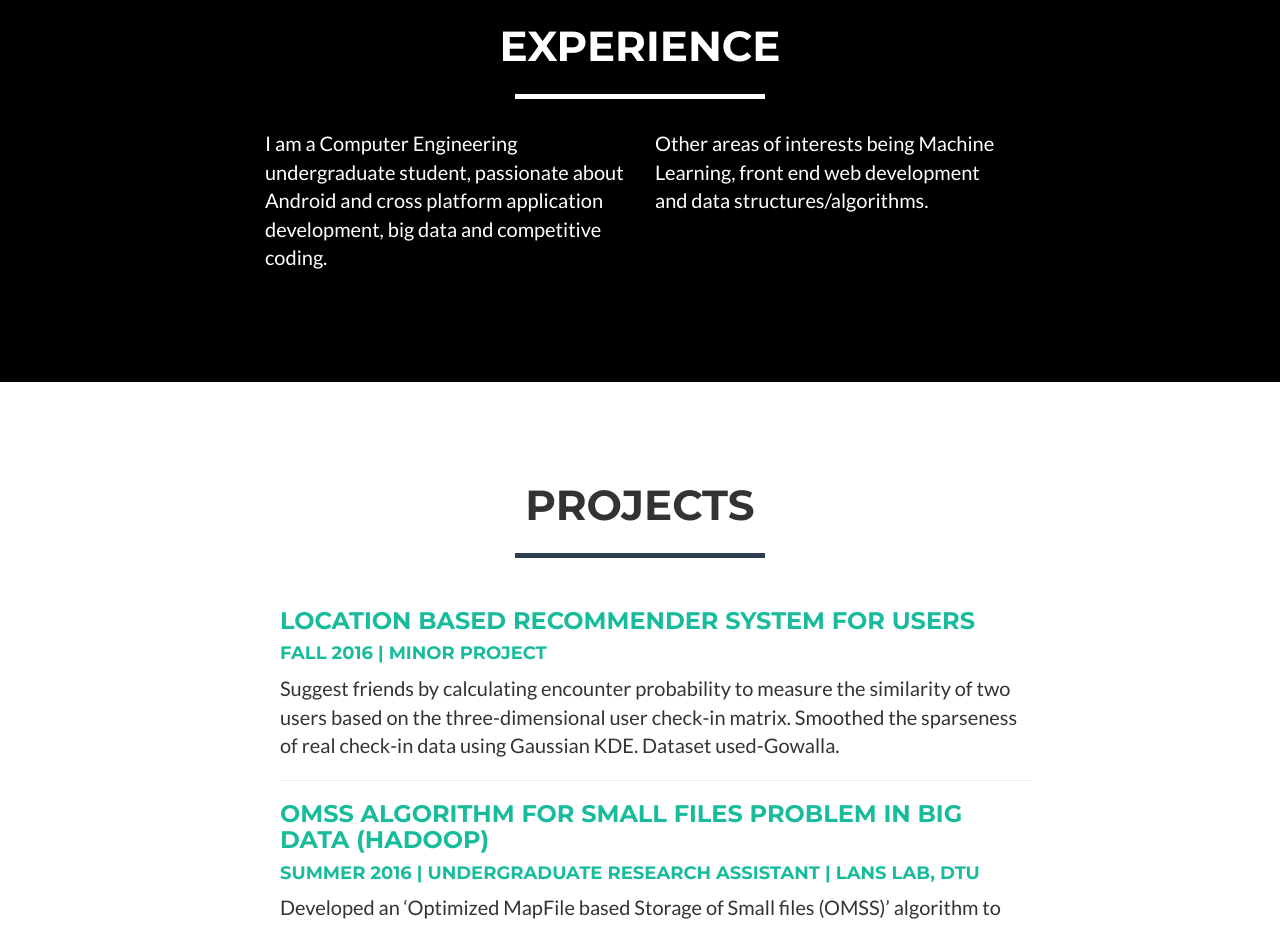
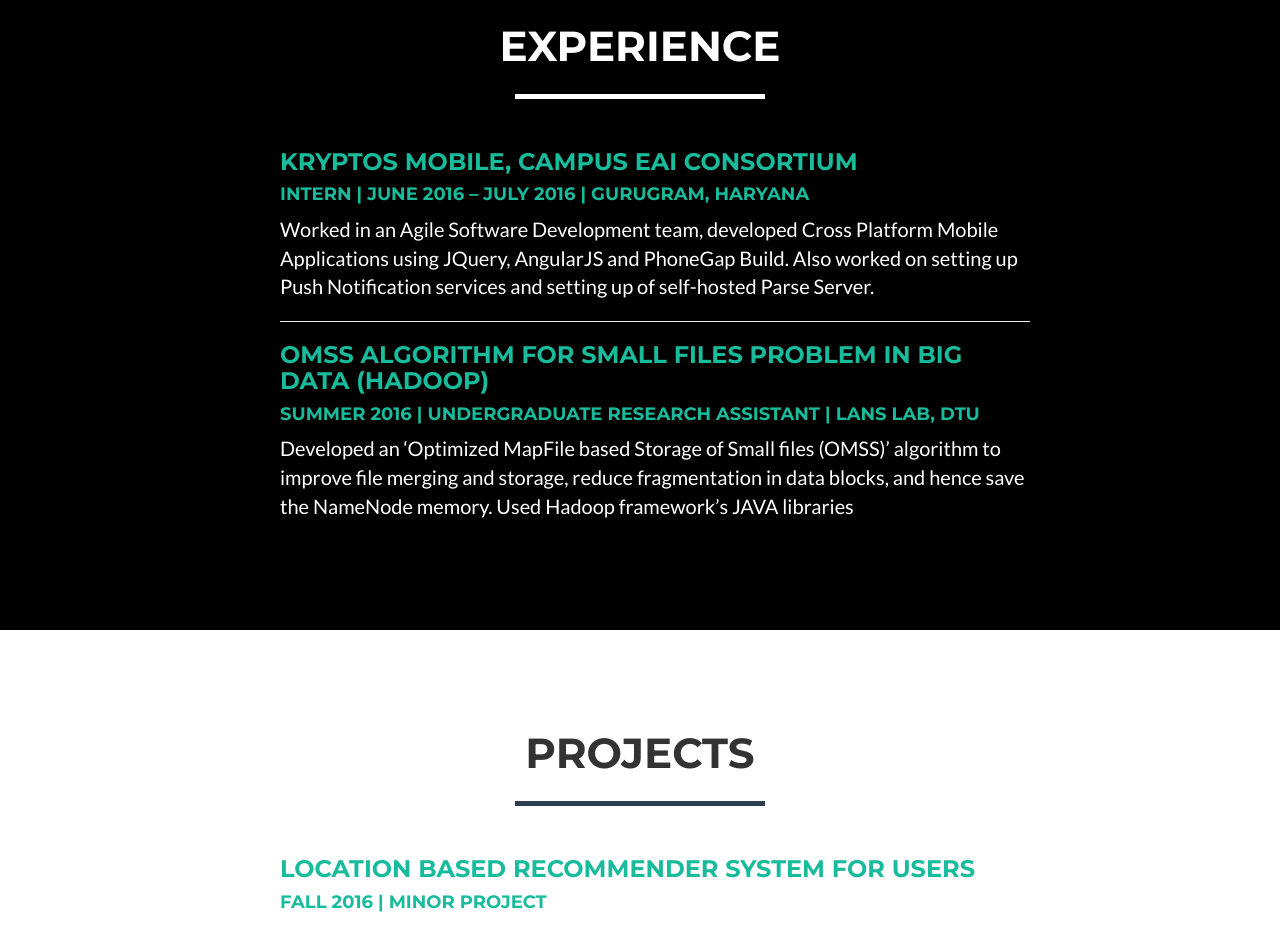
Before and after one commit to himanshumangla/himanshumangla.github.io, a website: page index.html in a window 1280 px wide. Shown: the part 2020-2949 px from the top of the page. Drawn offline with nearby package versions, Linux system fonts and the light colour scheme.

Commit message:
Kryptos added, v 2.6

```diff
--- a/index.html
+++ b/index.html
@@ -205,15 +205,37 @@
                     <hr class="star-light">
                 </div>
             </div>
-            <div class="row">
-                <div class="col-lg-4 col-lg-offset-2">
-                    <p>I am a Computer Engineering undergraduate student, passionate about Android and cross platform application development, big data and competitive coding. </p>
+            <div class="container">
+        <div class="row">
+            <div class="col-lg-8 col-lg-offset-2 col-md-10 col-md-offset-1">
+                <div class="post-preview">
+
+                        <h3 class="post-title" style="color: #18BC9C;">
+                            Kryptos Mobile, Campus EAI Consortium
+                        </h3>
+                        <h4 class="post-subtitle" style="color: #18BC9C;">
+                            Intern | June 2016 – July 2016 | Gurugram, Haryana
+                        </h4>
+
+                    <p class="post-meta">Worked in an Agile Software Development team, developed Cross Platform Mobile Applications using JQuery, AngularJS and PhoneGap Build. Also worked on setting up Push Notification services and setting up of self-hosted Parse Server. </p>
                 </div>
-                <div class="col-lg-4">
-                    <p>Other areas of interests being Machine Learning, front end web development and data structures/algorithms.</p>
+                <hr>
+                <div class="post-preview">
+
+                        <h3 class="post-title" style="color: #18BC9C;">
+                            OMSS Algorithm for Small Files problem in Big Data (Hadoop)
+                        </h3>
+                        <h4 class="post-subtitle" style="color: #18BC9C;">
+                            Summer 2016 | Undergraduate Research Assistant | LANS Lab, DTU
+                        </h4>
+
+                    <p class="post-meta">Developed an ‘Optimized MapFile based Storage of Small files (OMSS)’ algorithm to improve file merging and storage, reduce fragmentation in data blocks, and hence save the NameNode memory. Used Hadoop framework’s JAVA libraries </p>
                 </div>
 
             </div>
+        </div>
+    </div>
+
         </div>
     </section>
 
```
